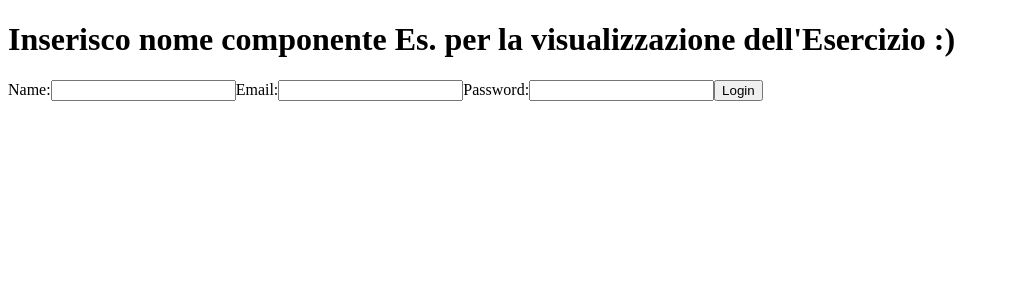
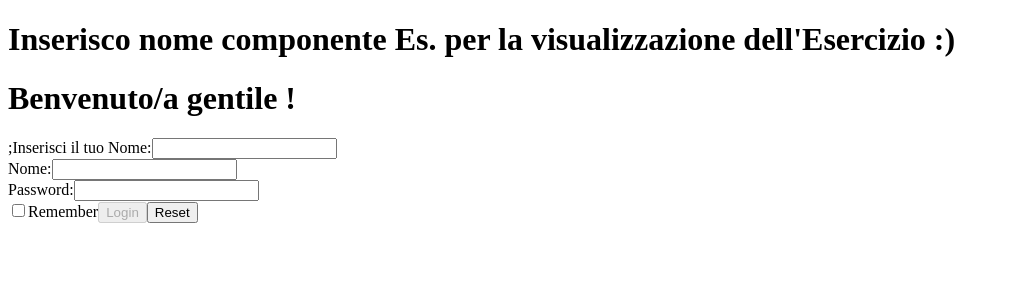
Before and after one commit to Fabiox777325/Esercizi_REACT, a React (Vite) app in the folder Progetto_React/per_esercizi/: page / in a window 1280 px wide. Shown: the top 300 px of the page, without its empty margins (0-1009 px from the left). Built offline with nearby package versions, Linux system fonts and the light colour scheme.

Commit message:
form controllati

```diff
--- a/Progetto_React/per_esercizi/src/App.tsx
+++ b/Progetto_React/per_esercizi/src/App.tsx
@@ -1,10 +1,10 @@
-import { UncontrolledLogin } from "./cartella_esercizi/Form_nonControllati_1/Form_nonControllati_1";
+import { InteractiveWelcome } from "./cartella_esercizi/Form_Controllati_2/Form_Controllati_2";
 
 export function App() {
   return (
     <div>
       <h1>Inserisco nome componente Es. per la visualizzazione dell'Esercizio :)</h1>
-      <UncontrolledLogin />
+      <InteractiveWelcome />
     </div>
   );
 }
--- /dev/null
+++ b/Progetto_React/per_esercizi/src/cartella_esercizi/Form_Controllati_2/Form_Controllati_2.tsx
@@ -0,0 +1,90 @@
+// Crea un componente InteractiveWelcome che renderizza un tag input e il componente Welcome. Passa il contenuto corrente del tag input alla prop name del componente Welcome. Il tag input dovrebbe essere un componente controllato.
+
+// Crea un componente Login contenente tre input: un input per il username, un input per la password e una checkbox per remember. Tutti e tre gli input dovrebbero essere componenti controllati.
+
+// Aggiungi un pulsante "login" al componente Login. Questo pulsante dovrebbe essere disabilitato finché gli input username e password sono vuoti. Quando cliccato, il gestore di eventi allegato al pulsante dovrebbe chiamare una funzione onLogin passata come prop al componente Login, passando lo stato.
+
+// Aggiungi un pulsante "reset" al componente Login che cancella il contenuto di tutti e tre gli input quando cliccato.
+
+import { useState, type BaseSyntheticEvent } from "react";
+
+export function InteractiveWelcome() {
+  return (
+    <>
+      <Welcome />
+      <Login />
+    </>
+  );
+}
+
+function Welcome() {
+  const [name, setName] = useState("");
+  function welcomeName(event: BaseSyntheticEvent) {
+    const name = event.target;
+    setName(name.value);
+  }
+  return (
+    <div>
+      <h1>{`Benvenuto/a gentile ${name}!`}</h1>;
+      <label htmlFor="name">
+        Inserisci il tuo Nome:
+        <input type="text" name="name" value={name} onChange={welcomeName} />
+      </label>
+    </div>
+  );
+}
+
+function Login() {
+  const [data, setData] = useState({ username: "", password: "", remember: false });
+
+  function onLogin(event: React.ChangeEvent<HTMLInputElement>) {
+    const { name, value, type, checked } = event.target;
+    const valoreDaSalvare = type === "checkbox" ? checked : value;
+    setData((data) => {
+      return { ...data, [name]: value, [name]: valoreDaSalvare };
+    });
+  }
+  function reset() {
+    setData({ username: "", password: "", remember: false });
+  }
+  function handleLogin(data: BaseSyntheticEvent) {}
+
+  return (
+    <>
+      <form>
+        <div>
+          <label htmlFor="username">
+            Nome:
+            <input name="username" value={data.username} type="text" onChange={onLogin} />
+          </label>
+        </div>
+        <div>
+          <label htmlFor="password">
+            Password:
+            <input name="password" value={data.password} type="password" onChange={onLogin} />
+          </label>
+        </div>
+        <input
+          type="checkbox"
+          name="remember"
+          id="checkbox"
+          title="checkbox"
+          checked={data.remember}
+          onChange={onLogin}
+        />
+        Remember
+        <button
+          title="submit"
+          type="submit"
+          disabled={!data.username || !data.password}
+          onClick={handleLogin}
+        >
+          Login
+        </button>
+        <button type="button" title="reset" onClick={reset}>
+          Reset
+        </button>
+      </form>
+    </>
+  );
+}
```
